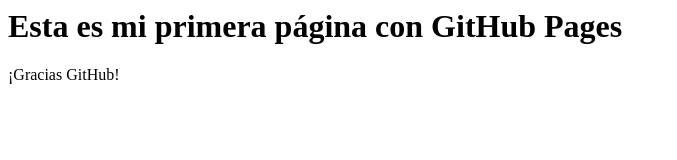
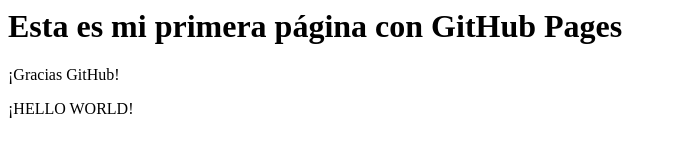
Before and after one commit to raragonk/GitHub-MIT-Cloud, a plain HTML site: page index.html in a window 1280 px wide. Shown: the whole page, without its empty margins (0-677 px from the left). Drawn offline with Linux system fonts and the light colour scheme.

Commit message:
Update index.html

```diff
--- a/index.html
+++ b/index.html
@@ -1,4 +1,5 @@
 <html>
 <h1> Esta es mi primera página con GitHub Pages </h1>
 <p>¡Gracias GitHub!</p>
+<p>¡HELLO WORLD!</p>
 </html>
```
